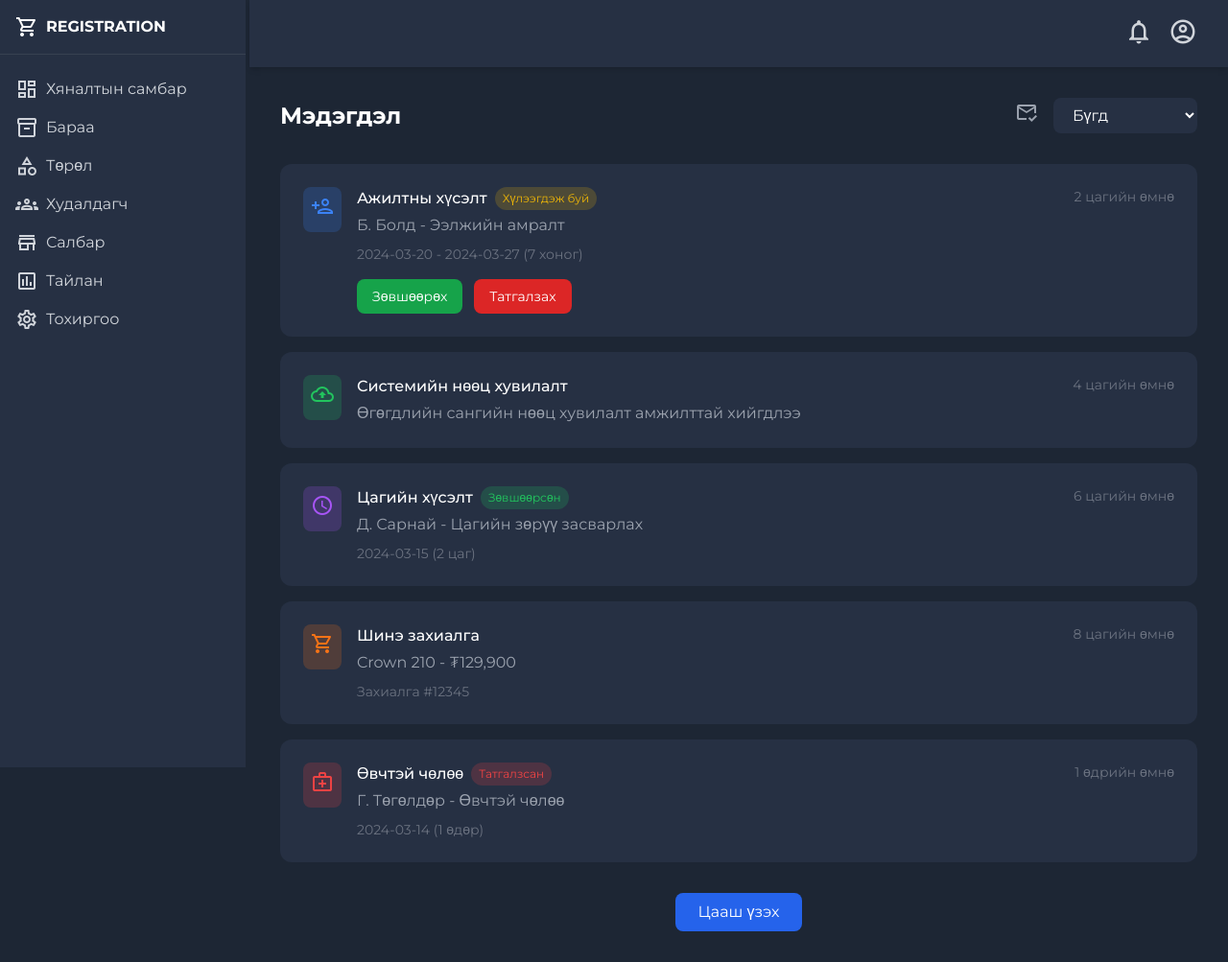
After one commit to ariunsana/productregisystem, a Django app: template product_proj/templates/notifications.html in a window 1280 px wide. The commit adds this page. Shown: the whole page at 96% size. Run offline with Django 3.2, Linux system fonts and the light colour scheme; the template is opened without the code that fills it, so the values that code supplies are empty; some libraries are stand-ins or nearby versions.

Commit message:
fix register signin add notif

```diff
--- a/product_proj/product_app/views.py
+++ b/product_proj/product_app/views.py
@@ -19,3 +19,5 @@ def settings(request):
     return render(request, 'settings.html')
 def report(request):
     return render(request, 'report.html')
+def notifications(request):
+    return render(request, 'notifications.html')
--- a/product_proj/product_proj/urls.py
+++ b/product_proj/product_proj/urls.py
@@ -29,4 +29,5 @@ urlpatterns = [
     path('branch/', views.branch, name='branch'),
     path('settings/', views.settings, name='settings'),
     path('report/', views.report, name='report'),
+    path('notifications/', views.notifications, name='notifications'),
 ]
--- a/product_proj/templates/base.html
+++ b/product_proj/templates/base.html
@@ -41,7 +41,9 @@
           <!-- <span class="material-icons-outlined text-3xl">search</span> -->
         </div>
         <div class="flex items-center space-x-4">
+          <a href="{% url 'notifications' %}">
           <span class="material-icons-outlined text-3xl">notifications</span>
+        </a>
           <a href="{% url 'signin' %}">
             <span class="material-icons-outlined text-3xl">account_circle</span>
           </a>
--- /dev/null
+++ b/product_proj/templates/notifications.html
@@ -0,0 +1,134 @@
+{% extends 'base.html' %}
+{% load static %}
+{% block ss %}
+
+{% include 'sidebar.html' %}
+
+<main class="col-span-full lg:col-start-2 row-start-2 p-8">
+    <!-- Header Section -->
+    <div class="mb-8">
+        <div class="flex justify-between items-center">
+            <h2 class="text-2xl font-bold text-white">Мэдэгдэл</h2>
+            <div class="flex items-center space-x-4">
+                <button class="text-gray-400 hover:text-white">
+                    <span class="material-icons-outlined">mark_email_read</span>
+                </button>
+                <select class="bg-secondary text-white px-4 py-2 rounded-lg focus:outline-none focus:ring-2 focus:ring-blue-400">
+                    <option>Бүгд</option>
+                    <option>Хүсэлт</option>
+                    <option>Системийн</option>
+                    <option>Борлуулалт</option>
+                </select>
+            </div>
+        </div>
+    </div>
+
+    <!-- Notifications List -->
+    <div class="space-y-4">
+        <!-- Employee Request 1 -->
+        <div class="bg-secondary rounded-xl p-6 hover:bg-gray-700 transition-colors">
+            <div class="flex items-start justify-between">
+                <div class="flex items-start space-x-4">
+                    <div class="bg-blue-500/20 p-2 rounded-lg">
+                        <span class="material-icons-outlined text-blue-500">person_add</span>
+                    </div>
+                    <div>
+                        <div class="flex items-center space-x-2">
+                            <h3 class="text-white font-medium">Ажилтны хүсэлт</h3>
+                            <span class="px-2 py-1 bg-yellow-500/20 text-yellow-500 text-xs rounded-full">Хүлээгдэж буй</span>
+                        </div>
+                        <p class="text-gray-400 mt-1">Б. Болд - Ээлжийн амралт</p>
+                        <p class="text-sm text-gray-500 mt-2">2024-03-20 - 2024-03-27 (7 хоног)</p>
+                        <div class="flex items-center space-x-3 mt-4">
+                            <button class="bg-green-600 hover:bg-green-700 text-white px-4 py-2 rounded-lg text-sm">Зөвшөөрөх</button>
+                            <button class="bg-red-600 hover:bg-red-700 text-white px-4 py-2 rounded-lg text-sm">Татгалзах</button>
+                        </div>
+                    </div>
+                </div>
+                <span class="text-sm text-gray-500">2 цагийн өмнө</span>
+            </div>
+        </div>
+
+        <!-- System Notification -->
+        <div class="bg-secondary rounded-xl p-6 hover:bg-gray-700 transition-colors">
+            <div class="flex items-start justify-between">
+                <div class="flex items-start space-x-4">
+                    <div class="bg-green-500/20 p-2 rounded-lg">
+                        <span class="material-icons-outlined text-green-500">backup</span>
+                    </div>
+                    <div>
+                        <h3 class="text-white font-medium">Системийн нөөц хувилалт</h3>
+                        <p class="text-gray-400 mt-1">Өгөгдлийн сангийн нөөц хувилалт амжилттай хийгдлээ</p>
+                    </div>
+                </div>
+                <span class="text-sm text-gray-500">4 цагийн өмнө</span>
+            </div>
+        </div>
+
+        <!-- Employee Request 2 -->
+        <div class="bg-secondary rounded-xl p-6 hover:bg-gray-700 transition-colors">
+            <div class="flex items-start justify-between">
+                <div class="flex items-start space-x-4">
+                    <div class="bg-purple-500/20 p-2 rounded-lg">
+                        <span class="material-icons-outlined text-purple-500">schedule</span>
+                    </div>
+                    <div>
+                        <div class="flex items-center space-x-2">
+                            <h3 class="text-white font-medium">Цагийн хүсэлт</h3>
+                            <span class="px-2 py-1 bg-green-500/20 text-green-500 text-xs rounded-full">Зөвшөөрсөн</span>
+                        </div>
+                        <p class="text-gray-400 mt-1">Д. Сарнай - Цагийн зөрүү засварлах</p>
+                        <p class="text-sm text-gray-500 mt-2">2024-03-15 (2 цаг)</p>
+                    </div>
+                </div>
+                <span class="text-sm text-gray-500">6 цагийн өмнө</span>
+            </div>
+        </div>
+
+        <!-- Sales Notification -->
+        <div class="bg-secondary rounded-xl p-6 hover:bg-gray-700 transition-colors">
+            <div class="flex items-start justify-between">
+                <div class="flex items-start space-x-4">
+                    <div class="bg-orange-500/20 p-2 rounded-lg">
+                        <span class="material-icons-outlined text-orange-500">shopping_cart</span>
+                    </div>
+                    <div>
+                        <h3 class="text-white font-medium">Шинэ захиалга</h3>
+                        <p class="text-gray-400 mt-1">Crown 210 - ₮129,900</p>
+                        <p class="text-sm text-gray-500 mt-2">Захиалга #12345</p>
+                    </div>
+                </div>
+                <span class="text-sm text-gray-500">8 цагийн өмнө</span>
+            </div>
+        </div>
+
+        <!-- Employee Request 3 -->
+        <div class="bg-secondary rounded-xl p-6 hover:bg-gray-700 transition-colors">
+            <div class="flex items-start justify-between">
+                <div class="flex items-start space-x-4">
+                    <div class="bg-red-500/20 p-2 rounded-lg">
+                        <span class="material-icons-outlined text-red-500">medical_services</span>
+                    </div>
+                    <div>
+                        <div class="flex items-center space-x-2">
+                            <h3 class="text-white font-medium">Өвчтэй чөлөө</h3>
+                            <span class="px-2 py-1 bg-red-500/20 text-red-500 text-xs rounded-full">Татгалзсан</span>
+                        </div>
+                        <p class="text-gray-400 mt-1">Г. Төгөлдөр - Өвчтэй чөлөө</p>
+                        <p class="text-sm text-gray-500 mt-2">2024-03-14 (1 өдөр)</p>
+                    </div>
+                </div>
+                <span class="text-sm text-gray-500">1 өдрийн өмнө</span>
+            </div>
+        </div>
+    </div>
+
+    <!-- Load More Button -->
+    <div class="flex justify-center mt-8">
+        <button class="bg-blue-600 hover:bg-blue-700 text-white px-6 py-2 rounded-lg">
+            Цааш үзэх
+        </button>
+    </div>
+</main>
+
+{% endblock %}
```
Also changed, not shown: product_proj/templates/register.html (+69 -18 lines), product_proj/templates/signin.html (+58 -17 lines), product_proj/static/images/logo.png (added).
